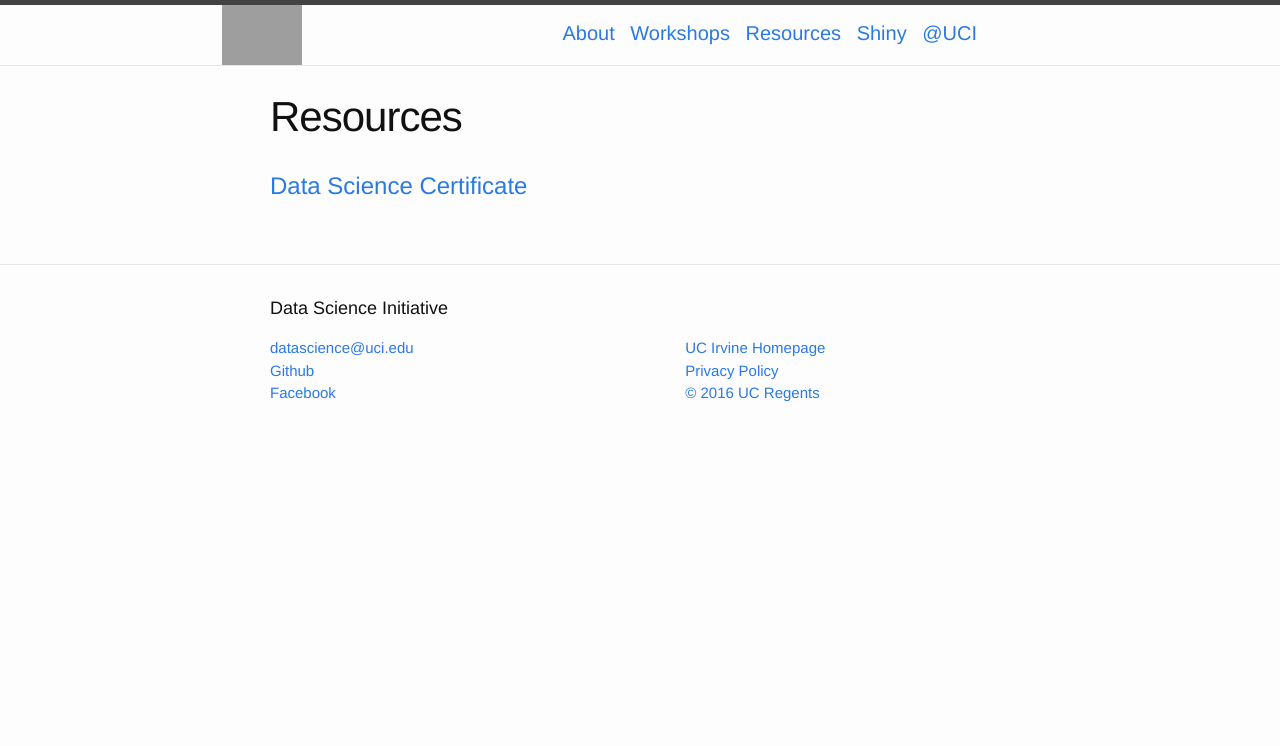
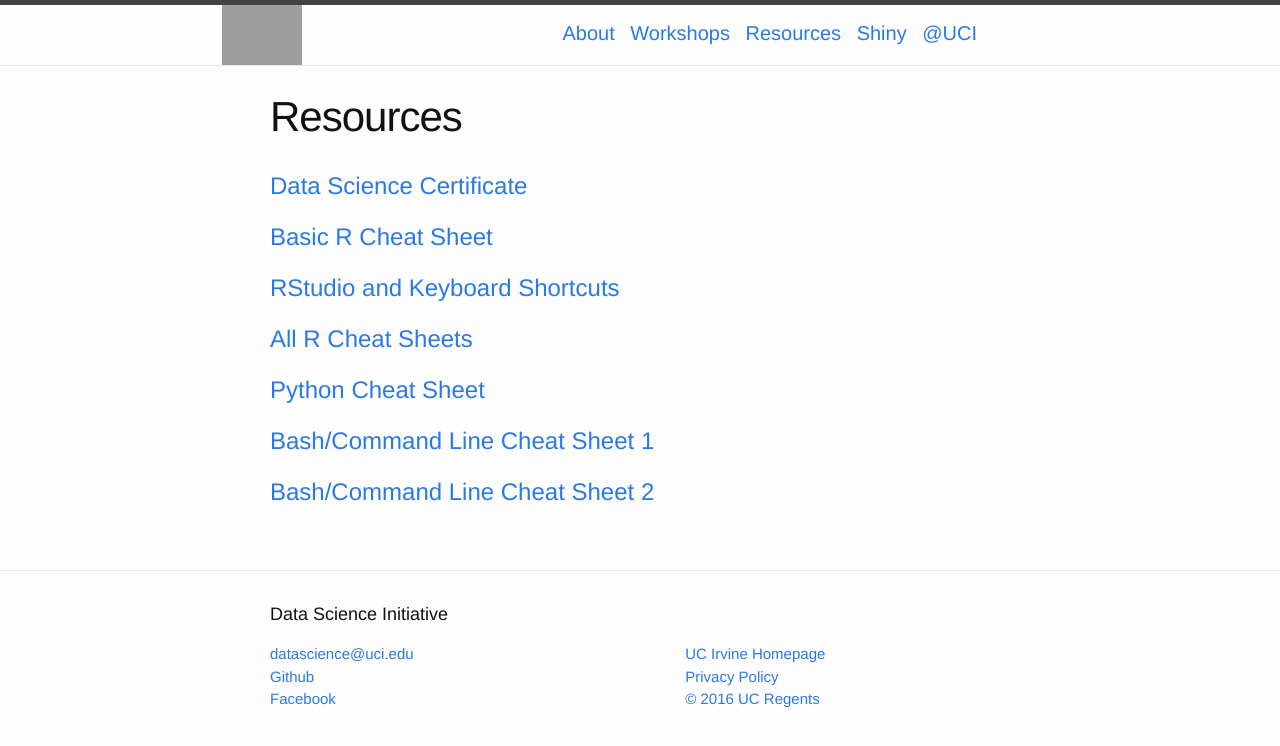
Before and after one commit to UCIDataScienceInitiative/UCIDataScienceInitiative.github.io, a Jekyll site: the page built from Resources/index.html, in a window 1280 px wide. Shown: the top 746 px of the page. Built offline with Jekyll 4.4.1, drawn with Linux system fonts in a browser that asks for light colours; grey boxes are pictures that could not be loaded.

Commit message:
added cheat sheets

```diff
--- a/Resources/index.html
+++ b/Resources/index.html
@@ -5,3 +5,15 @@ permalink: /Resources/
 ---
 
 <h1><a href="http://datascience.uci.edu/data-science-certificate-program/" target="_blank"> Data Science Certificate </a></h1>
+
+<h1><a href="https://www.rstudio.com/wp-content/uploads/2016/10/r-cheat-sheet-3.pdf" target="_blank"> Basic R Cheat Sheet </a></h1>
+
+<h1><a href="https://www.rstudio.com/wp-content/uploads/2016/01/rstudio-IDE-cheatsheet.pdf" target="_blank"> RStudio and Keyboard Shortcuts </a></h1>
+
+<h1><a href="https://www.rstudio.com/resources/cheatsheets/" target="_blank"> All R Cheat Sheets </a></h1>
+
+<h1><a href="http://www.cogsci.rpi.edu/~destem/gamedev/python.pdf" target="_blank"> Python Cheat Sheet </a></h1>
+
+<h1><a href="https://www.cheatography.com/davechild/cheat-sheets/linux-command-line/" target="_blank"> Bash/Command Line Cheat Sheet 1 </a></h1>
+
+<h1><a href="https://www.git-tower.com/blog/command-line-cheat-sheet/" target="_blank"> Bash/Command Line Cheat Sheet 2 </a></h1>
```
